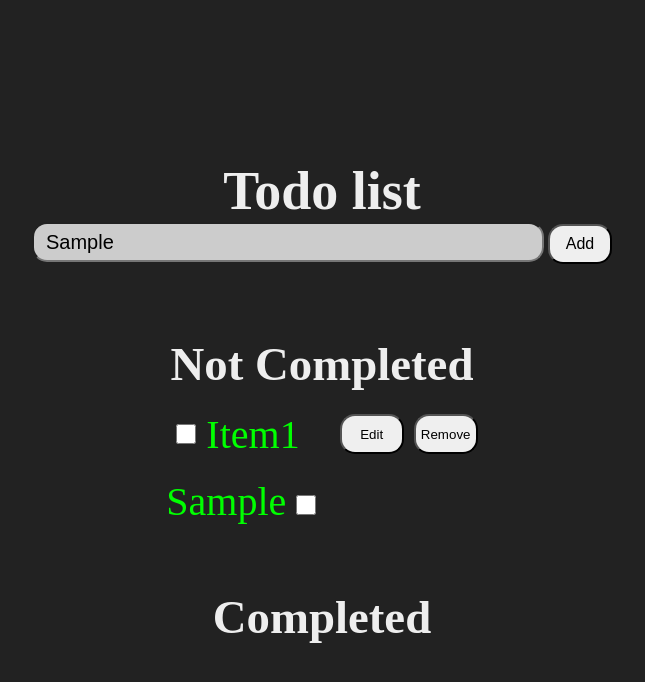
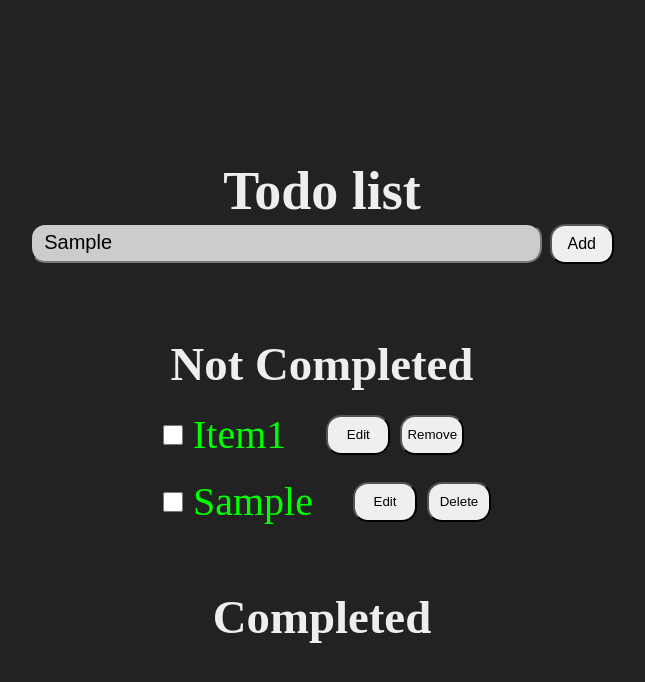
Before and after one commit to Guy-Gustave/Todo-list, a website built with webpack: page dist/index.html in a window 1280 px wide. Both pictures are taken after typing "Sample" into the empty fields and a click on the button "Add". Shown: the whole page, without its empty margins (318-963 px from the left). Built offline with nearby package versions, Linux system fonts and the light colour scheme.

Commit message:
Update structure of new item

```diff
--- a/src/index.js
+++ b/src/index.js
@@ -1,5 +1,8 @@
 // Dom Selectors
 const input = document.querySelector('.todo-input');
+// const inputs = document.querySelectorAll('input')
+// const todo = document.querySelector('#todos .todo');
+// todo.classList.toggle('done');
 const notCompleted = document.querySelector('.notCompleted');
 const completed = document.querySelectorAll('.completed');
 const addButton = document.querySelector('.addButton');
@@ -13,15 +16,23 @@ addButton.addEventListener('click', addItem);
 function addItem(e) {
   e.preventDefault();
   console.log('You clicked me!!!!');
+  // inputs[2].checked
   const item = document.createElement('div');
   item.classList.add('item');
   const check = document.createElement('INPUT');
   check.setAttribute('type', 'checkbox');
+  const edit = document.createElement('button');
+  edit.classList.add('editButton');
+  edit.textContent = 'Edit';
+  const del = document.createElement('button');
+  del.textContent = 'Delete';
+  del.classList.add('removeButton');
 
   const paragraph = document.createElement('p');
   paragraph.innerText = input.value;
-  paragraph.appendChild(check);
-
+  item.appendChild(check);
   item.appendChild(paragraph);
+  item.appendChild(edit);
+  item.appendChild(del);
   notCompleted.appendChild(item);
 }
```
Also changed, not shown: dist/index.html, dist/main.css, dist/main.js.
